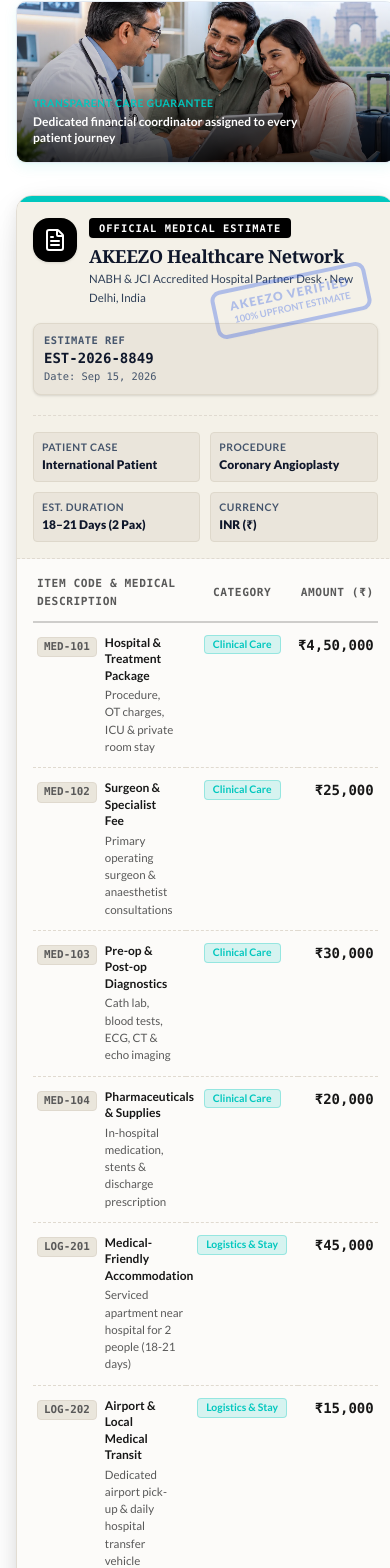
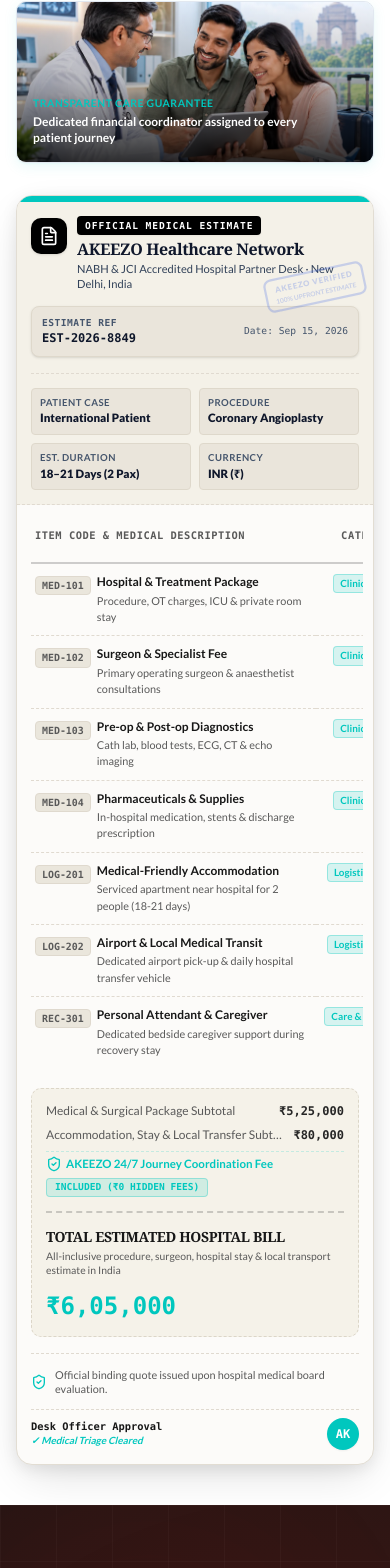
Before and after one commit to MackStroke/akeezo, a React (Vite) app in the folder client/: page / in a window 390 px wide. Shown: the part 6673-8241 px from the top of the page. Built offline with nearby package versions, Linux system fonts and the light colour scheme; no server answers.

Commit message:
mobile: optimize paper bill section layout for mobile screens with touch-friendly scrolling and responsive typography

```diff
--- a/client/src/sections/CostEstimate.jsx
+++ b/client/src/sections/CostEstimate.jsx
@@ -98,77 +98,81 @@
         </div>
 
         {/* Right Column: Authentic Paper-Style Hospital Bill Invoice */}
-        <div className="lg:col-span-7">
+        <div className="lg:col-span-7 w-full min-w-0">
           <div className="relative rounded-xl border border-[#e2ddd3] dark:border-rule bg-[#fcfbf9] dark:bg-[#0c1a17] text-foreground shadow-[0_16px_45px_-10px_rgba(0,0,0,0.15),0_4px_16px_rgba(0,0,0,0.08)] overflow-hidden">
             {/* Top Perforation & Brand Color Accent Bar */}
             <div className="h-1.5 w-full bg-gradient-to-r from-navy via-mint to-navy" />
 
             {/* Verified Watermark Stamp Effect */}
-            <div aria-hidden="true" className="absolute top-20 right-6 sm:right-10 pointer-events-none select-none z-10 rotate-[-12deg] opacity-30 sm:opacity-35">
-              <div className="border-4 border-blue-700 dark:border-blue-400 px-3.5 py-1.5 rounded-lg text-center font-black tracking-widest text-blue-700 dark:text-blue-400 uppercase text-xs sm:text-sm shadow-xs">
+            <div aria-hidden="true" className="absolute top-16 sm:top-20 right-3 sm:right-10 pointer-events-none select-none z-10 rotate-[-12deg] opacity-20 sm:opacity-35 scale-75 xs:scale-90 sm:scale-100 origin-top-right">
+              <div className="border-3 sm:border-4 border-blue-700 dark:border-blue-400 px-2.5 sm:px-3.5 py-1 sm:py-1.5 rounded-lg text-center font-black tracking-widest text-blue-700 dark:text-blue-400 uppercase text-[0.65rem] sm:text-sm shadow-xs">
                 AKEEZO VERIFIED
-                <span className="block text-[0.6rem] tracking-normal font-bold">100% UPFRONT ESTIMATE</span>
+                <span className="block text-[0.55rem] sm:text-[0.6rem] tracking-normal font-bold">100% UPFRONT ESTIMATE</span>
               </div>
             </div>
 
             {/* Letterhead Header Section - Paper Header with Matte Black & White Badges */}
-            <div className="p-4 sm:p-7 border-b border-dashed border-[#e0dad0] dark:border-white/10 bg-[#f4f1e8] dark:bg-white/5">
-              <div className="flex flex-col sm:flex-row sm:items-start justify-between gap-4">
+            <div className="p-3.5 sm:p-7 border-b border-dashed border-[#e0dad0] dark:border-white/10 bg-[#f4f1e8] dark:bg-white/5">
+              <div className="flex flex-col sm:flex-row sm:items-start justify-between gap-3.5 sm:gap-4">
                 {/* Hospital / Desk Logo & Letterhead */}
-                <div className="flex items-start gap-3">
-                  <div className="flex size-11 shrink-0 items-center justify-center rounded-xl bg-black text-white shadow-sm border border-black/20">
-                    <FileText className="size-6 text-white" />
+                <div className="flex items-start gap-2.5 sm:gap-3">
+                  <div className="flex size-9 sm:size-11 shrink-0 items-center justify-center rounded-lg sm:rounded-xl bg-black text-white shadow-sm border border-black/20 mt-0.5">
+                    <FileText className="size-5 sm:size-6 text-white" />
                   </div>
-                  <div>
-                    <div className="flex items-center gap-2">
-                      <span className="font-mono text-[0.65rem] font-black text-white uppercase tracking-widest bg-black px-2.5 py-0.5 rounded shadow-xs">
+                  <div className="min-w-0 flex-1">
+                    <div className="flex flex-wrap items-center gap-1.5 sm:gap-2">
+                      <span className="font-mono text-[0.6rem] sm:text-[0.65rem] font-black text-white uppercase tracking-widest bg-black px-2 sm:px-2.5 py-0.5 rounded shadow-xs">
                         OFFICIAL MEDICAL ESTIMATE
                       </span>
                     </div>
-                    <h3 className="text-lg sm:text-xl font-black text-slate-900 dark:text-white tracking-tight mt-1 font-serif">
+                    <h3 className="text-base sm:text-xl font-black text-slate-900 dark:text-white tracking-tight mt-1 font-serif leading-tight">
                       AKEEZO Healthcare Network
                     </h3>
-                    <p className="text-[0.72rem] sm:text-xs text-slate-700 dark:text-slate-300 font-sans font-medium">
+                    <p className="text-[0.7rem] sm:text-xs text-slate-700 dark:text-slate-300 font-sans font-medium leading-snug mt-0.5">
                       NABH & JCI Accredited Hospital Partner Desk · New Delhi, India
                     </p>
                   </div>
                 </div>
 
                 {/* Invoice Reference Metadata Box */}
-                <div className="sm:text-right font-mono text-xs bg-[#eae5db] dark:bg-white/10 text-slate-800 dark:text-slate-200 p-2.5 rounded-md border border-[#ded8cb] dark:border-white/10 shadow-sm shrink-0">
-                  <div className="text-[0.65rem] font-bold text-slate-600 dark:text-slate-400 uppercase tracking-wider">Estimate Ref</div>
-                  <div className="font-extrabold text-slate-900 dark:text-white text-sm">EST-2026-8849</div>
-                  <div className="text-[0.65rem] text-slate-600 dark:text-slate-400 mt-0.5">Date: {new Date().toLocaleDateString('en-US', { month: 'short', day: 'numeric', year: 'numeric' })}</div>
+                <div className="flex flex-row sm:flex-col items-center sm:items-end justify-between sm:justify-start sm:text-right font-mono text-xs bg-[#eae5db] dark:bg-white/10 text-slate-800 dark:text-slate-200 p-2.5 rounded-md border border-[#ded8cb] dark:border-white/10 shadow-sm shrink-0">
+                  <div>
+                    <div className="text-[0.6rem] sm:text-[0.65rem] font-bold text-slate-600 dark:text-slate-400 uppercase tracking-wider">Estimate Ref</div>
+                    <div className="font-extrabold text-slate-900 dark:text-white text-xs sm:text-sm">EST-2026-8849</div>
+                  </div>
+                  <div className="text-[0.6rem] sm:text-[0.65rem] text-slate-600 dark:text-slate-400 sm:mt-0.5">
+                    Date: {new Date().toLocaleDateString('en-US', { month: 'short', day: 'numeric', year: 'numeric' })}
+                  </div>
                 </div>
               </div>
 
               {/* Patient & Case Information Grid */}
-              <div className="mt-5 grid grid-cols-2 sm:grid-cols-4 gap-2.5 pt-4 border-t border-dashed border-[#e0dad0] dark:border-white/10 text-xs font-sans">
-                <div className="rounded bg-[#eae5db] dark:bg-white/10 p-2 border border-[#ded8cb] dark:border-white/10">
-                  <span className="text-[0.65rem] font-bold uppercase tracking-wider text-slate-600 dark:text-slate-400 block">Patient Case</span>
-                  <span className="font-extrabold text-slate-900 dark:text-white block mt-0.5 text-xs truncate">International Patient</span>
+              <div className="mt-4 sm:mt-5 grid grid-cols-2 sm:grid-cols-4 gap-2 sm:gap-2.5 pt-3.5 sm:pt-4 border-t border-dashed border-[#e0dad0] dark:border-white/10 text-xs font-sans">
+                <div className="rounded bg-[#eae5db] dark:bg-white/10 p-2 border border-[#ded8cb] dark:border-white/10 min-w-0">
+                  <span className="text-[0.6rem] sm:text-[0.65rem] font-bold uppercase tracking-wider text-slate-600 dark:text-slate-400 block truncate">Patient Case</span>
+                  <span className="font-extrabold text-slate-900 dark:text-white block mt-0.5 text-[0.72rem] sm:text-xs leading-tight">International Patient</span>
                 </div>
-                <div className="rounded bg-[#eae5db] dark:bg-white/10 p-2 border border-[#ded8cb] dark:border-white/10">
-                  <span className="text-[0.65rem] font-bold uppercase tracking-wider text-slate-600 dark:text-slate-400 block">Procedure</span>
-                  <span className="font-extrabold text-slate-900 dark:text-white block mt-0.5 text-xs truncate">Coronary Angioplasty</span>
+                <div className="rounded bg-[#eae5db] dark:bg-white/10 p-2 border border-[#ded8cb] dark:border-white/10 min-w-0">
+                  <span className="text-[0.6rem] sm:text-[0.65rem] font-bold uppercase tracking-wider text-slate-600 dark:text-slate-400 block truncate">Procedure</span>
+                  <span className="font-extrabold text-slate-900 dark:text-white block mt-0.5 text-[0.72rem] sm:text-xs leading-tight">Coronary Angioplasty</span>
                 </div>
-                <div className="rounded bg-[#eae5db] dark:bg-white/10 p-2 border border-[#ded8cb] dark:border-white/10">
-                  <span className="text-[0.65rem] font-bold uppercase tracking-wider text-slate-600 dark:text-slate-400 block">Est. Duration</span>
-                  <span className="font-extrabold text-slate-900 dark:text-white block mt-0.5 text-xs truncate">18–21 Days (2 Pax)</span>
+                <div className="rounded bg-[#eae5db] dark:bg-white/10 p-2 border border-[#ded8cb] dark:border-white/10 min-w-0">
+                  <span className="text-[0.6rem] sm:text-[0.65rem] font-bold uppercase tracking-wider text-slate-600 dark:text-slate-400 block truncate">Est. Duration</span>
+                  <span className="font-extrabold text-slate-900 dark:text-white block mt-0.5 text-[0.72rem] sm:text-xs leading-tight">18–21 Days (2 Pax)</span>
                 </div>
-                <div className="rounded bg-[#eae5db] dark:bg-white/10 p-2 border border-[#ded8cb] dark:border-white/10">
-                  <span className="text-[0.65rem] font-bold uppercase tracking-wider text-slate-600 dark:text-slate-400 block">Currency</span>
-                  <span className="font-extrabold text-slate-900 dark:text-white block mt-0.5 text-xs truncate">{currency.code} ({currency.symbol})</span>
+                <div className="rounded bg-[#eae5db] dark:bg-white/10 p-2 border border-[#ded8cb] dark:border-white/10 min-w-0">
+                  <span className="text-[0.6rem] sm:text-[0.65rem] font-bold uppercase tracking-wider text-slate-600 dark:text-slate-400 block truncate">Currency</span>
+                  <span className="font-extrabold text-slate-900 dark:text-white block mt-0.5 text-[0.72rem] sm:text-xs leading-tight">{currency.code} ({currency.symbol})</span>
                 </div>
               </div>
             </div>
 
             {/* Paper Bill Itemised Table */}
-            <div className="p-4 sm:p-7">
-              <div className="overflow-x-auto">
-                <table className="w-full text-left border-collapse">
+            <div className="p-3.5 sm:p-7">
+              <div className="overflow-x-auto no-scrollbar -mx-1 px-1 sm:mx-0 sm:px-0">
+                <table className="w-full text-left border-collapse min-w-[460px] sm:min-w-full">
                   <thead>
-                    <tr className="border-b-2 border-ink-strong/20 dark:border-white/20 text-[0.7rem] font-mono font-bold text-muted-foreground uppercase tracking-wider">
+                    <tr className="border-b-2 border-ink-strong/20 dark:border-white/20 text-[0.65rem] sm:text-[0.7rem] font-mono font-bold text-muted-foreground uppercase tracking-wider">
                       <th className="pb-2.5 pl-1">Item Code & Medical Description</th>
                       <th className="pb-2.5 px-2 text-center">Category</th>
                       <th className="pb-2.5 pr-1 text-right">Amount ({currency.symbol})</th>
@@ -177,27 +181,27 @@
                   <tbody className="divide-y divide-dashed divide-[#e0dad0] dark:divide-white/10 font-sans text-xs sm:text-sm">
                     {LINE_ITEMS.map((item) => (
                       <tr key={item.code} className="hover:bg-[#f4f1e8] dark:hover:bg-white/5 transition-colors">
-                        <td className="py-3 pl-1 pr-3 align-top">
-                          <div className="flex items-start gap-2">
-                            <span className="font-mono text-[0.68rem] font-bold text-muted-foreground bg-[#eae6dc] dark:bg-muted px-1.5 py-0.5 rounded border border-[#dfd9ce] dark:border-rule shrink-0 mt-0.5">
+                        <td className="py-2.5 sm:py-3 pl-1 pr-2.5 align-top">
+                          <div className="flex items-start gap-1.5 sm:gap-2">
+                            <span className="font-mono text-[0.62rem] sm:text-[0.68rem] font-bold text-muted-foreground bg-[#eae6dc] dark:bg-muted px-1.5 py-0.5 rounded border border-[#dfd9ce] dark:border-rule shrink-0 mt-0.5">
                               {item.code}
                             </span>
-                            <div>
-                              <span className="font-bold text-ink-strong block leading-snug">
+                            <div className="min-w-0">
+                              <span className="font-bold text-ink-strong block leading-snug text-xs sm:text-sm">
                                 {item.label}
                               </span>
-                              <span className="text-[0.72rem] text-muted-foreground block mt-0.5 leading-normal">
+                              <span className="text-[0.68rem] sm:text-[0.72rem] text-muted-foreground block mt-0.5 leading-normal">
                                 {item.detail}
                               </span>
                             </div>
                           </div>
                         </td>
-                        <td className="py-3 px-2 align-top text-center text-[0.7rem] font-semibold text-muted-foreground whitespace-nowrap">
-                          <span className="inline-block rounded bg-mint/15 text-mint font-bold px-2 py-0.5 border border-mint/30 text-[0.65rem]">
+                        <td className="py-2.5 sm:py-3 px-2 align-top text-center text-[0.68rem] sm:text-[0.7rem] font-semibold text-muted-foreground whitespace-nowrap">
+                          <span className="inline-block rounded bg-mint/15 text-mint font-bold px-1.5 sm:px-2 py-0.5 border border-mint/30 text-[0.62rem] sm:text-[0.65rem]">
                             {item.category}
                           </span>
                         </td>
-                        <td className="py-3 pr-1 align-top text-right font-mono font-extrabold tabular-nums text-ink-strong whitespace-nowrap text-sm sm:text-base">
+                        <td className="py-2.5 sm:py-3 pr-1 align-top text-right font-mono font-extrabold tabular-nums text-ink-strong whitespace-nowrap text-xs sm:text-base">
                           {formatAmount(item.amount)}
                         </td>
                       </tr>
@@ -207,37 +211,37 @@
               </div>
 
               {/* Bill Totals Summary & Stamp Box */}
-              <div className="mt-6 rounded-lg border border-dashed border-[#dcd6c8] dark:border-white/15 bg-[#f5f2e9] dark:bg-white/5 p-4 sm:p-5">
+              <div className="mt-5 sm:mt-6 rounded-lg border border-dashed border-[#dcd6c8] dark:border-white/15 bg-[#f5f2e9] dark:bg-white/5 p-3.5 sm:p-5">
                 <div className="flex flex-col gap-2 font-sans text-xs">
-                  <div className="flex items-center justify-between text-muted-foreground">
-                    <span>Medical & Surgical Package Subtotal</span>
-                    <span className="font-mono font-bold text-foreground tabular-nums">{formatAmount(525000)}</span>
+                  <div className="flex items-center justify-between text-muted-foreground gap-2">
+                    <span className="truncate">Medical & Surgical Package Subtotal</span>
+                    <span className="font-mono font-bold text-foreground tabular-nums shrink-0">{formatAmount(525000)}</span>
                   </div>
-                  <div className="flex items-center justify-between text-muted-foreground">
-                    <span>Accommodation, Stay & Local Transfer Subtotal</span>
-                    <span className="font-mono font-bold text-foreground tabular-nums">{formatAmount(80000)}</span>
+                  <div className="flex items-center justify-between text-muted-foreground gap-2">
+                    <span className="truncate">Accommodation, Stay & Local Transfer Subtotal</span>
+                    <span className="font-mono font-bold text-foreground tabular-nums shrink-0">{formatAmount(80000)}</span>
                   </div>
-                  <div className="flex items-center justify-between text-mint font-bold pt-1">
-                    <span className="flex items-center gap-1">
+                  <div className="flex flex-col sm:flex-row sm:items-center justify-between gap-1.5 text-mint font-bold pt-1 border-t border-dashed border-mint/20">
+                    <span className="flex items-center gap-1 text-[0.72rem] sm:text-xs">
                       <ShieldCheck className="size-4 shrink-0" /> AKEEZO 24/7 Journey Coordination Fee
                     </span>
-                    <span className="font-mono text-[0.65rem] uppercase bg-mint/15 px-2 py-0.5 rounded border border-mint/30 font-bold">
+                    <span className="font-mono text-[0.6rem] sm:text-[0.65rem] uppercase bg-mint/15 px-2 py-0.5 rounded border border-mint/30 font-bold self-start sm:self-auto shrink-0">
                       INCLUDED (₹0 HIDDEN FEES)
                     </span>
                   </div>
 
-                  <div className="my-2 border-t-2 border-dashed border-ink-strong/20 dark:border-white/20" />
+                  <div className="my-1.5 sm:my-2 border-t-2 border-dashed border-ink-strong/20 dark:border-white/20" />
 
                   <div className="flex flex-col sm:flex-row sm:items-center justify-between gap-2">
                     <div>
                       <span className="text-sm sm:text-base font-black text-ink-strong block font-serif tracking-tight">
                         TOTAL ESTIMATED HOSPITAL BILL
                       </span>
-                      <span className="text-[0.68rem] text-muted-foreground block mt-0.5">
+                      <span className="text-[0.65rem] sm:text-[0.68rem] text-muted-foreground block mt-0.5 leading-snug">
                         All-inclusive procedure, surgeon, hospital stay & local transport estimate in {country.name}
                       </span>
                     </div>
-                    <div className="sm:text-right">
+                    <div className="sm:text-right mt-1 sm:mt-0">
                       <span className="text-2xl sm:text-3xl font-black font-mono text-mint tabular-nums">
                         {formatAmount(TOTAL)}
                       </span>
@@ -247,18 +251,18 @@
               </div>
 
               {/* Official Signature / Verification Paper Footer */}
-              <div className="mt-5 pt-4 border-t border-dashed border-[#e0dad0] dark:border-white/10 flex flex-col sm:flex-row items-center justify-between gap-4 text-xs font-sans">
-                <div className="flex items-center gap-2 text-muted-foreground text-[0.72rem]">
+              <div className="mt-4 sm:mt-5 pt-3.5 sm:pt-4 border-t border-dashed border-[#e0dad0] dark:border-white/10 flex flex-col sm:flex-row items-start sm:items-center justify-between gap-3 text-xs font-sans">
+                <div className="flex items-center gap-2 text-muted-foreground text-[0.68rem] sm:text-[0.72rem]">
                   <ShieldCheck className="size-4 text-mint shrink-0" />
                   <span>Official binding quote issued upon hospital medical board evaluation.</span>
                 </div>
 
-                <div className="flex items-center gap-3 shrink-0 font-mono text-[0.68rem] text-muted-foreground">
-                  <div className="text-right">
+                <div className="flex items-center justify-between sm:justify-end gap-3 w-full sm:w-auto shrink-0 font-mono text-[0.65rem] sm:text-[0.68rem] text-muted-foreground pt-2 sm:pt-0 border-t border-dashed border-[#e0dad0] sm:border-0 dark:border-white/10">
+                  <div className="text-left sm:text-right">
                     <span className="block font-bold text-ink-strong">Desk Officer Approval</span>
-                    <span className="text-mint font-sans text-[0.65rem] italic font-bold">✓ Medical Triage Cleared</span>
+                    <span className="text-mint font-sans text-[0.62rem] sm:text-[0.65rem] italic font-bold">✓ Medical Triage Cleared</span>
                   </div>
-                  <div className="size-9 rounded-full bg-navy text-white border border-navy/30 flex items-center justify-center font-black text-xs shadow-xs">
+                  <div className="size-8 sm:size-9 rounded-full bg-navy text-white border border-navy/30 flex items-center justify-center font-black text-xs shadow-xs shrink-0">
                     AK
                   </div>
                 </div>
```
